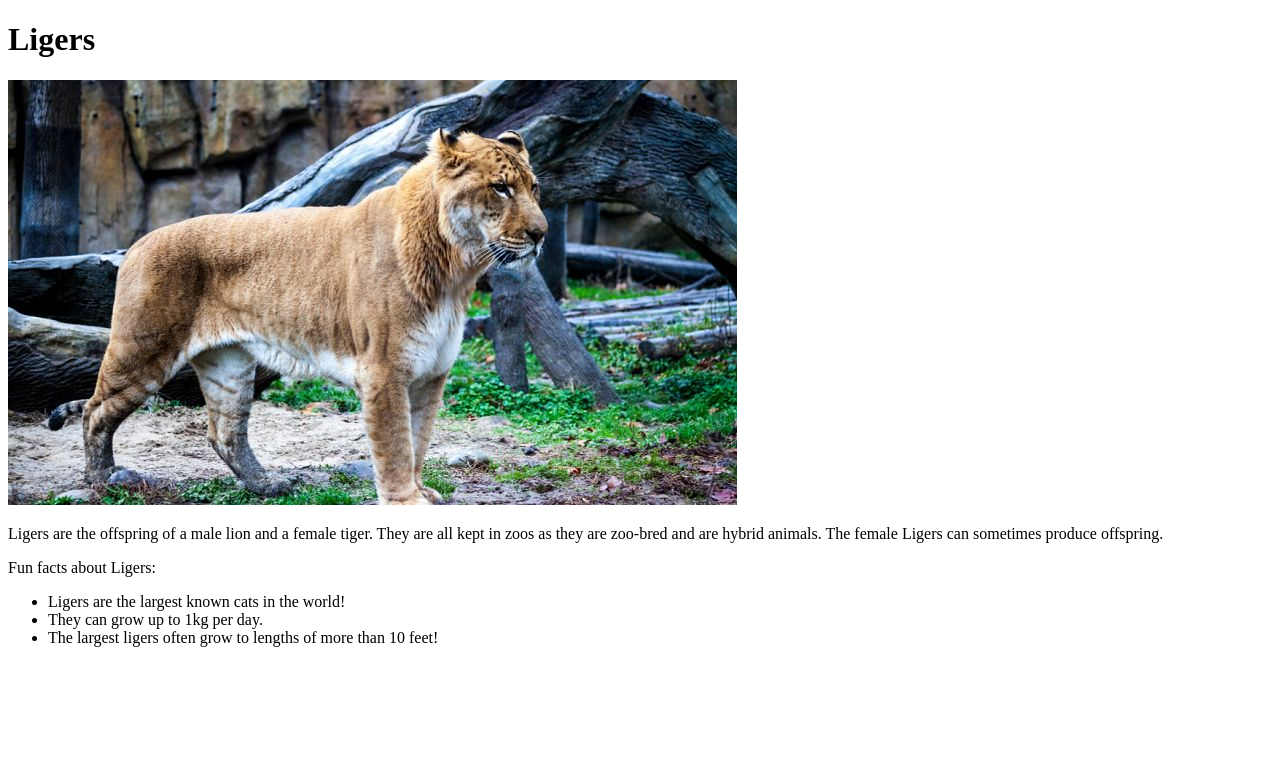
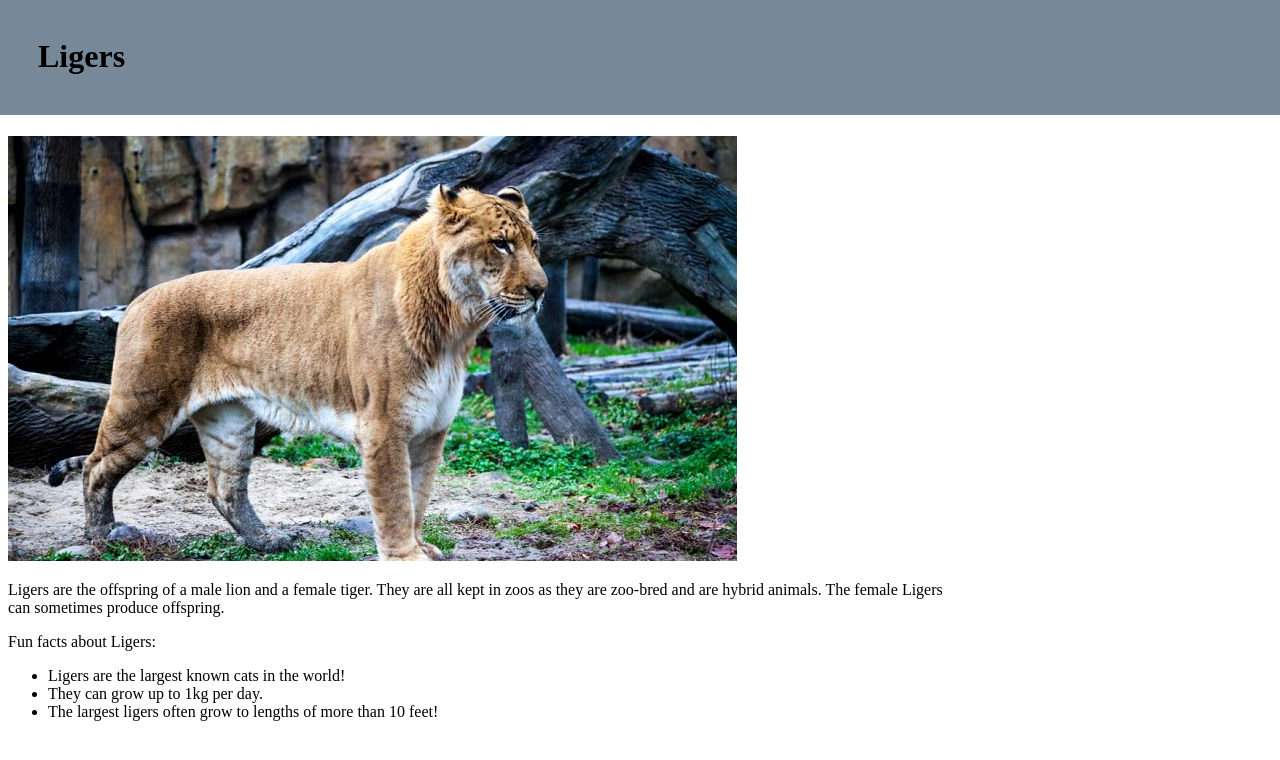
Before and after one commit to vpvnguyen/go-live, a plain HTML site: page index.html in a window 1280 px wide. Drawn offline with Linux system fonts and the light colour scheme.

Commit message:
added css

```diff
--- a/index.html
+++ b/index.html
@@ -5,8 +5,10 @@
     <meta name="viewport" content="width=device-width, initial-scale=1.0">
     <meta http-equiv="X-UA-Compatible" content="ie=edge">
     <title>Document</title>
+    <link rel="stylesheet" href="./style.css">
 </head>
-    <h1>Ligers</h1>
+    <h1 class="header-bar">Ligers</h1>
+    <div class="container">
         <img src="./images/about-me.jpg" alt="">
         <p>Ligers are the offspring of a male lion and a female tiger. They are all kept in zoos as they are zoo-bred and are hybrid animals. The female Ligers can sometimes produce offspring. </p>
         <p>Fun facts about Ligers: </p>
@@ -15,5 +17,6 @@
             <li>They can grow up to 1kg per day.</li>
             <li>The largest ligers often grow to lengths of more than 10 feet!</li>
         </ul>
+    </div>
 </body>
 </html>
--- /dev/null
+++ b/style.css
@@ -0,0 +1,10 @@
+.header-bar {
+    padding: 40px;
+    background: lightslategray;
+    margin-top: -10px;
+    margin-left: -10px;
+    margin-right: -10px;
+}
+.container {
+    width: 75%;
+}
```
Lines whose indentation alone changed are shown as unchanged.
